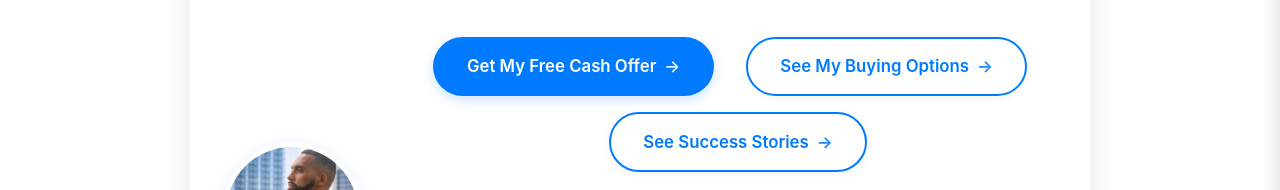
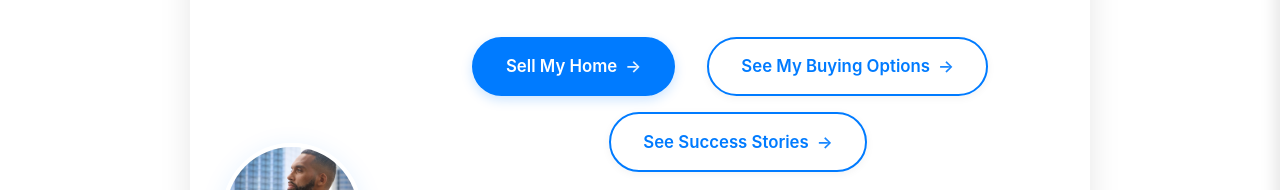
Before and after one commit to imnotanaiaccount/jacksoninvestmentsolutions2, a website: page jacksoninvestmentsolutions/index.html in a window 1280 px wide. Shown: the part 319-509 px from the top of the page. Drawn offline with Linux system fonts and the light colour scheme.

Commit message:
Update index.html

```diff
--- a/jacksoninvestmentsolutions/index.html
+++ b/jacksoninvestmentsolutions/index.html
@@ -251,7 +251,7 @@
                         <h1 class="shiny-text" style="font-size:2.5rem;line-height:1.1;font-weight:800;">Buy & Sell Homes Your Way</h1>
                         <p class="hero-subtitle" style="font-size:1.25rem;margin-top:0.5rem;">Cash Offers | Realtor® Listings | Financing</p>
                         <div class="cta-group" style="margin-top:1.3rem;gap:1rem;display:flex;flex-wrap:wrap;">
-                            <a href="#contact" id="heroSellBtn" class="cta-btn cta-primary">Get My Free Cash Offer</a>
+                            <a href="#contact" id="heroSellBtn" class="cta-btn cta-primary">Sell My Home</a>
                             <a href="#contact" id="heroFinanceBtn" class="cta-btn cta-secondary">See My Buying Options</a>
                             <a href="#success-stories" class="cta-btn cta-secondary">See Success Stories</a>
                         </div>
```
